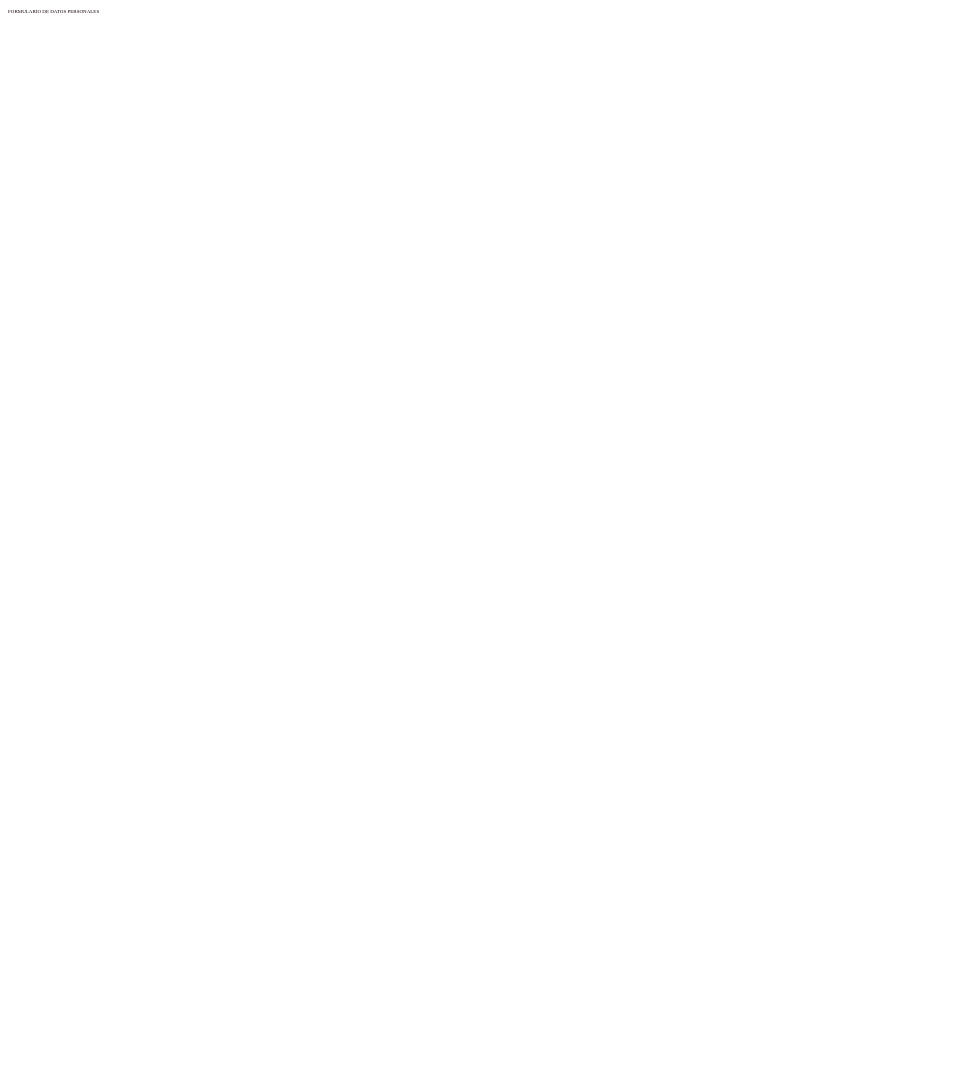
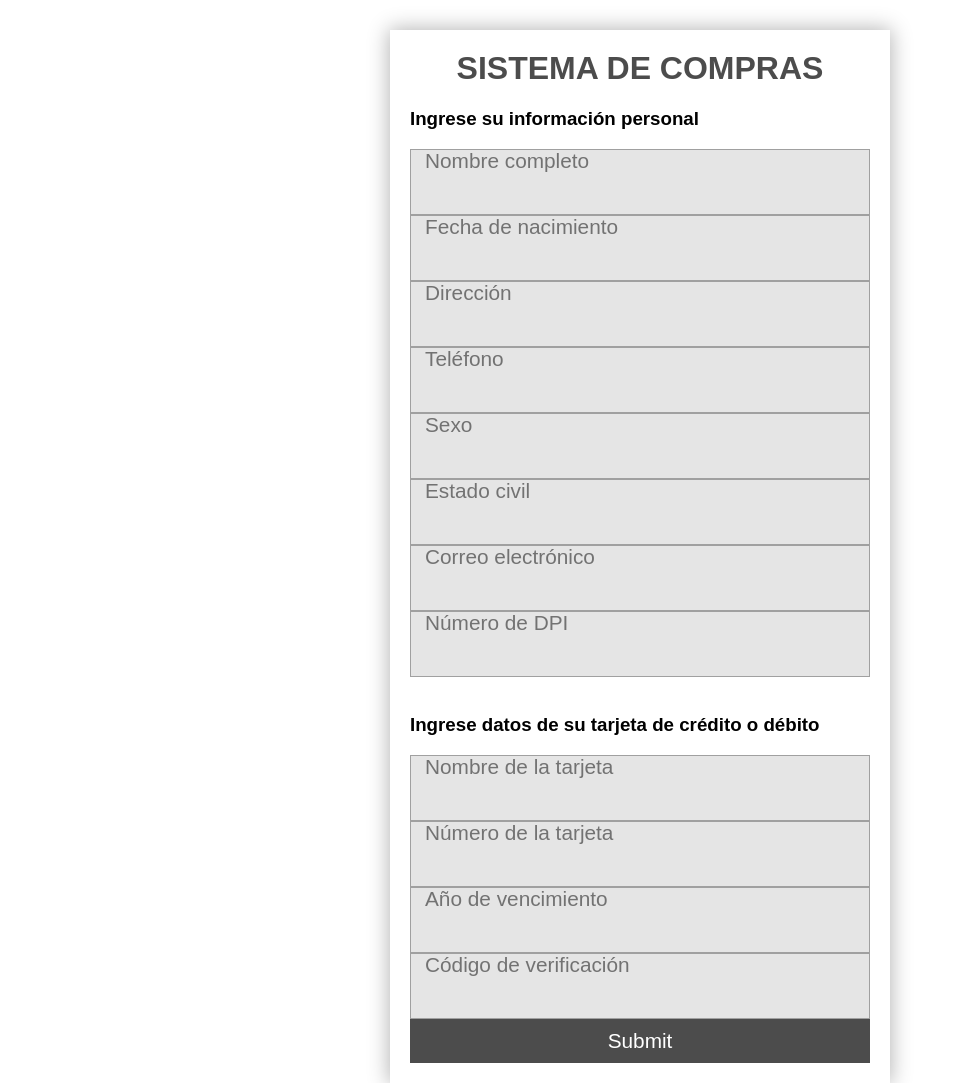
Before and after one commit to GerberContreras/Ejercicio1, a website: page index.html in a window 1280 px wide. Shown: the whole page, without its empty margins (0-956 px from the left). Before the commit the page ends 800 px from the top, so only its background shows below. Drawn offline with Linux system fonts and the light colour scheme; files that its build step writes are made by us from their sources.

Commit message:
Formulario con estilo

```diff
--- /dev/null
+++ b/estilo.css
@@ -0,0 +1,52 @@
+*{
+  box-sizing: border-box;
+}
+body{
+  margin: 0;
+  font-family: sans-serif;
+}
+.formulario{
+  width: 500px;
+  max-width: 100%;
+  margin: auto;
+  margin-top: 30px;
+  padding: 20px;
+  box-shadow: 0 0 20px 1px rgba(0,0,0,0.3);
+  position: relative;
+}
+.formulario__titulo{
+  text-align: center;
+  margin-top: 0;
+  color: rgba(0,0,0,0.7);
+}
+.formulario__input, .formulario__label, .formulario__submit{
+  display: block;
+  width: 100%;
+  font-size: 1.3em;
+}
+.formulario__input{
+  padding: 20px;
+  background: rgba(0,0,0,0.1);
+  border: 1px solid rgba(0,0,0,0.3);
+  /*margin-bottom: 40px;*/
+}
+.formulario__input: focus {
+  outline: 1px solid rgba(0,0,0,0.7%);
+}
+.formulario__input: focus + .formulario__label{
+  margin-top: -135;
+}
+.formulario__label{
+  padding-left: 15px;
+  position: absolute;
+  /*margin-top: -85px;
+  z-index: -20;*/
+  color: rgba(0,0,0,0.5);
+}
+.formulario__submit{
+  background: rgba(0,0,0,0.7);
+  color: white;
+  padding: 10px 20px;
+  cursor: pointer;
+  border: none;
+}
--- a/index.html
+++ b/index.html
@@ -3,11 +3,42 @@
   <head>
     <meta charset="utf-8">
     <title>Formulario</title>
-    <link rel="stylesheet" href="main.css">
+    <link rel="stylesheet" href="estilo.css">
   </head>
 
   <body>
-    <p>FORMULARIO DE DATOS PERSONALES</p>
+    <form action="" class="formulario">
+      <h1 class="formulario__titulo"> SISTEMA DE COMPRAS </h1>
+      <h3>Ingrese su información personal</h3>
+      <label for="" class="formulario__label">Nombre completo</label>
+      <input type="text" class="formulario__input">
+      <label for="" class="formulario__label">Fecha de nacimiento</label>
+      <input type="text" class="formulario__input">
+      <label for="" class="formulario__label">Dirección</label>
+      <input type="text" class="formulario__input">
+      <label for="" class="formulario__label">Teléfono</label>
+      <input type="text" class="formulario__input">
+      <label for="" class="formulario__label">Sexo</label>
+      <input type="text" class="formulario__input">
+      <label for="" class="formulario__label">Estado civil</label>
+      <input type="text" class="formulario__input">
+      <label for="" class="formulario__label">Correo electrónico</label>
+      <input type="text" class="formulario__input">
+      <label for="" class="formulario__label">Número de DPI</label>
+      <input type="text" class="formulario__input">
+
+      <br>
+      <h3>Ingrese datos de su tarjeta de crédito o débito</h3>
+      <label for="" class="formulario__label">Nombre de la tarjeta</label>
+      <input type="text" class="formulario__input">
+      <label for="" class="formulario__label">Número de la tarjeta</label>
+      <input type="text" class="formulario__input">
+      <label for="" class="formulario__label">Año de vencimiento</label>
+      <input type="text" class="formulario__input">
+      <label for="" class="formulario__label">Código de verificación</label>
+      <input type="text" class="formulario__input">
+      <input type="submit" class="formulario__submit">
+    </form>
 
   </body>
 
```
